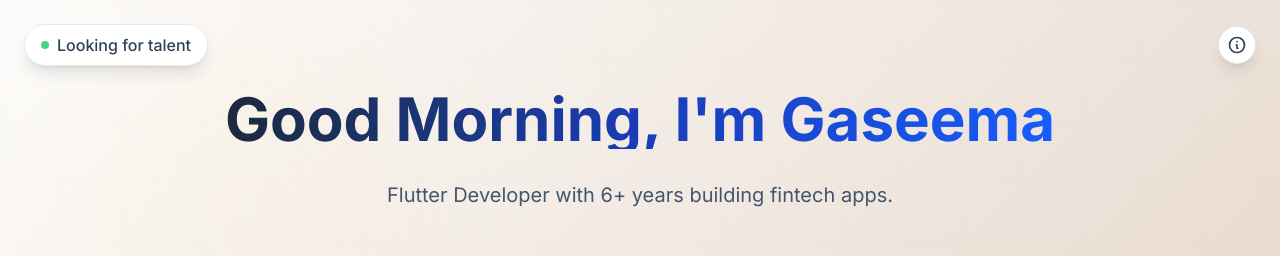
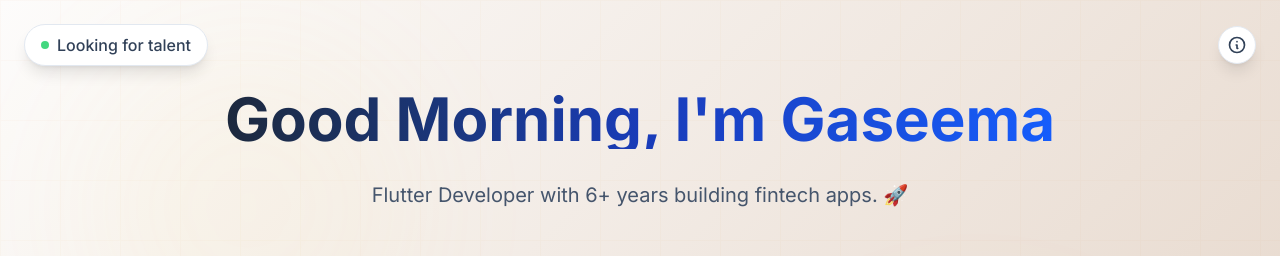
Before and after one commit to Gaseema/ai-portfolio, a Next.js app: page / in a window 1280 px wide. Shown: the top 256 px of the page. Built offline with nearby package versions, Linux system fonts and the light colour scheme.

Commit message:
🚀 Test automated deployment

```diff
--- a/app/page.tsx
+++ b/app/page.tsx
@@ -130,7 +130,7 @@ export default function HomePage() {
               animate={{ opacity: 1, y: 0 }}
               transition={{ duration: 0.6, delay: 0.7 }}
             >
-              Flutter Developer with 6+ years building fintech apps.
+              Flutter Developer with 6+ years building fintech apps. 🚀
             </motion.p>
           </motion.div>
 
```
